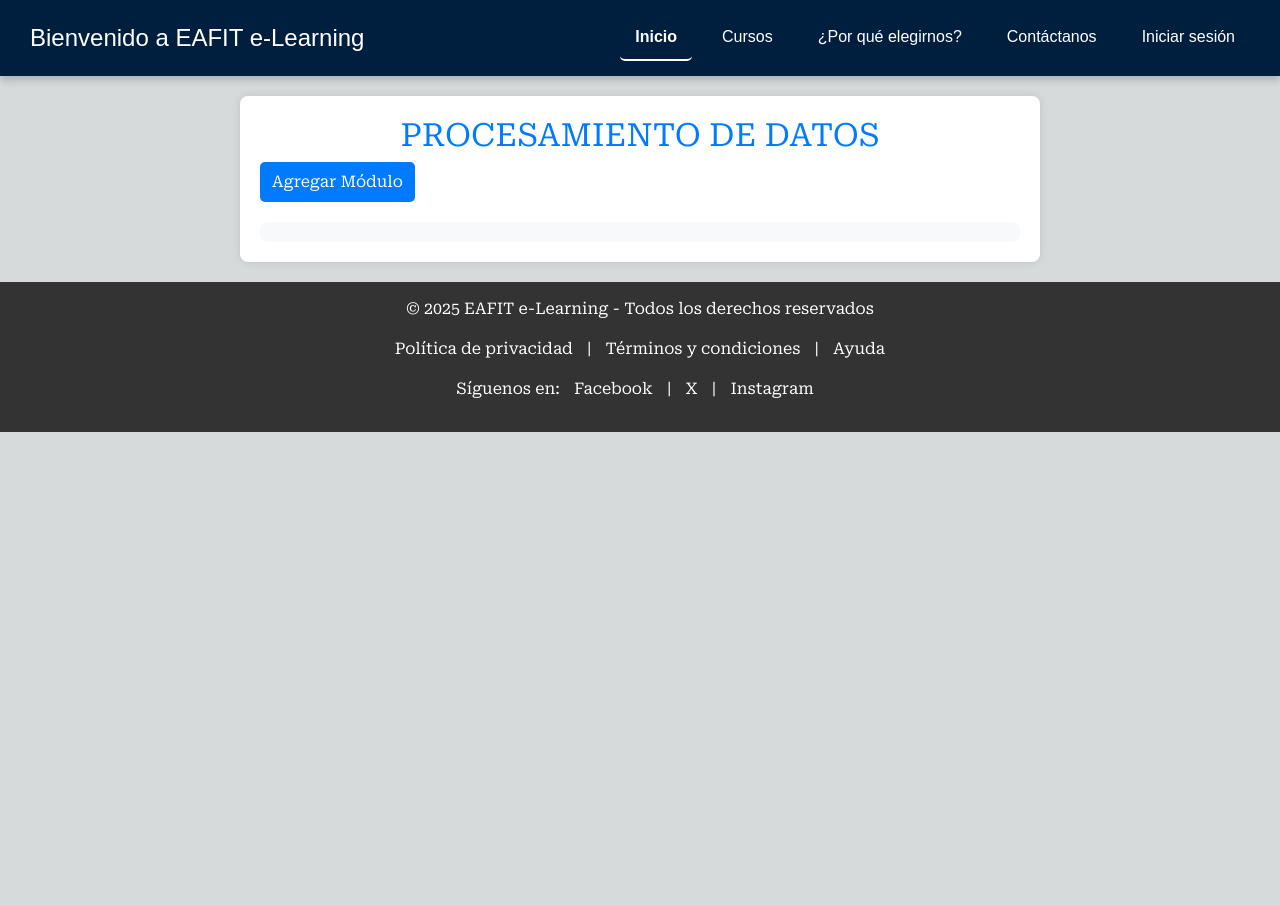
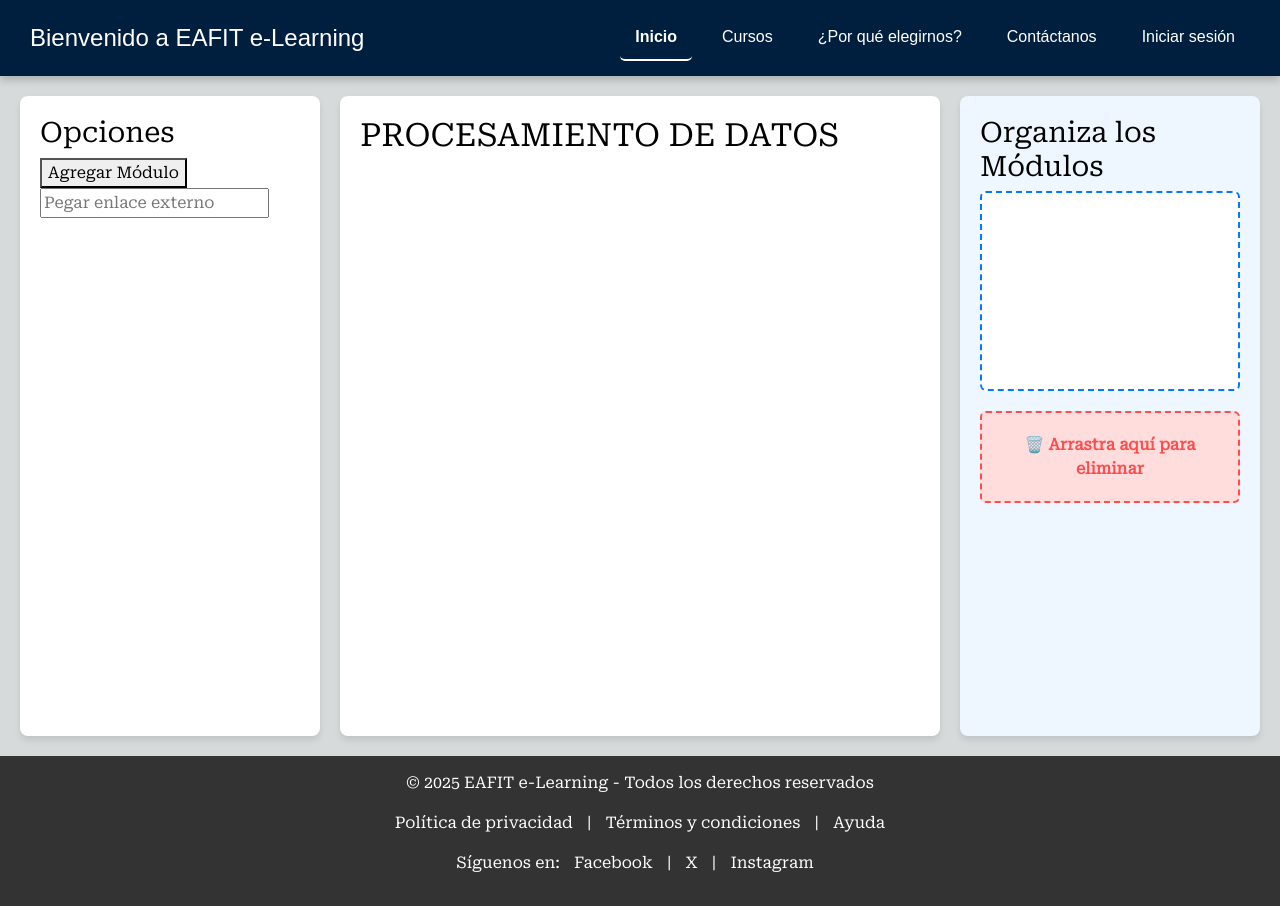
Before and after one commit to rebenew/frontendOmegaCursos, an Angular app: page /admin-dashboard/courses/edit-content/1 in a window 1280 px wide. Before the commit the page ends 800 px from the top, so only its background shows below. Built offline with nearby package versions, Linux system fonts and the light colour scheme.

Commit message:
Drag and drop corregido

```diff
--- a/src/app/Components/admin-course-components/admin-course-editor/course-editor.component.html
+++ b/src/app/Components/admin-course-components/admin-course-editor/course-editor.component.html
@@ -1,65 +1,44 @@
-<div class="course-editor" *ngIf="selectedCourse">
-  <h2>{{ selectedCourse.title }}</h2>
-  <button class="add-button" (click)="addModule()">Agregar Módulo</button>
+<div class="course-container">
+  <!-- Menú de administración -->
+  <div class="admin-menu" [class.active]="selectedModule || selectedTopic">
+    <h3>Opciones</h3>
+    <button (click)="addModule()">Agregar Módulo</button>
+    <button *ngIf="selectedModule" (click)="addTopic(selectedModule)">Agregar Topic</button>
+    <button *ngIf="selectedTopic" (click)="addSubtopic(selectedTopic)">Agregar Subtopic</button>
+    <button *ngIf="selectedModule" (click)="editModule(selectedModule)">Editar Módulo</button>
+    <button *ngIf="selectedTopic" (click)="editTopic(selectedTopic)">Editar Topic</button>
 
-  <!-- Contenedor -->
-  <div class="module-list" cdkDropList (cdkDropListDropped)="drop($event)">
-    <div class="module" *ngFor="let module of selectedCourse?.modules; let i = index" cdkDrag>
+    <div class="file-uploads">
+      <input type="text" [(ngModel)]="externalLink" placeholder="Pegar enlace externo" />
 
-      <!-- Vista normal -->
-      <div class="module-header" *ngIf="!module.isEditing">
-        <h3>{{ module.title }}</h3>
-        <div class="module-actions">
-        <button class="edit-button" (click)="editModule(module)">Editar</button>
-        <button class="delete-button" (click)="deleteModule(module)">Eliminar</button>
-        </div>
-      </div>
+    </div>
+  </div>
 
-      <div class="file-upload">
-      <input type="file" (change)="onFileSelected($event, module)" />
-      <p *ngIf="module.fileName">📁 Archivo cargado: {{ module.fileName }}</p>
-      </div>
-
-      <!-- Vista de edición -->
-      <div class="edit-mode" *ngIf="module.isEditing">
-        <input [(ngModel)]="module.title" />
-        <button class="save-button" (click)="saveModule(module)">Guardar</button>
-        <button class="cancel-button" (click)="module.isEditing = false">Cancelar</button>
-      </div>
-
-      <!-- Lista de temas dentro del módulo -->
-      <div class="topic-list">
-      <div class="topic" *ngFor="let topic of module.topics">
-        <h4>
-          {{ topic.title }}
-          <button class="edit-button"(click)="editTopic(topic)">Editar</button>
-          <button class="delete-button"(click)="deleteModule(module)">Eliminar</button>
-        </h4>
-
-        <!-- Edición de temas -->
-        <div class="edit-mode" *ngIf="topic.isEditing">
-          <input [(ngModel)]="topic.title" />
-          <button class="save-button"(click)="saveTopic(topic)">Guardar</button>
-          <button class="cancel-button"(click)="topic.isEditing = false">Cancelar</button>
-        </div>
-
-        <!-- Lista de subtemas dentro del tema -->
-        <ul class="subtopic-list">
-          <li class="subtopic" *ngFor="let subtopic of topic.subtopics">
-            {{ subtopic.title }}
-            <button class="edit-button" (click)="editSubtopic(subtopic)">Editar</button>
-            <button class="delete-button" (click)="deleteModule(module)">Eliminar</button>
-
-         <!-- Edición de subtemas -->
-            <div class="edit-mode" *ngIf="subtopic.isEditing">
-              <input [(ngModel)]="subtopic.title" />
-              <button class="save-button"(click)="saveSubtopic(subtopic)">Guardar</button>
-              <button class="cancel-button"(click)="subtopic.isEditing = false">Cancelar</button>
-             </div>
-            </li>
-          </ul>
-        </div>
+  <!-- Sección de edición -->
+  <div class="editor-section" cdkDropList [cdkDropListData]="selectedCourse?.modules || []" (cdkDropListDropped)="drop($event)">
+    <h2>{{ selectedCourse?.title }}</h2>
+    <div *ngFor="let module of selectedCourse?.modules; let i = index" cdkDrag>
+      <h3>{{ module.title }}</h3>
+      <p>ID: {{ module.id }}</p>
+      <div *ngFor="let topic of module.topics" cdkDrag class="draggable-module" (click)="selectTopic(topic)">
+        <h4>{{ topic.title }}</h4>
       </div>
     </div>
   </div>
-</div>
+  <!-- Sección de organización -->
+  <div class="drop-section">
+    <h3>Organiza los Módulos</h3>
+    <div cdkDropList
+       [cdkDropListData]="selectedCourse?.modules || []"
+       (cdkDropListDropped)="drop($event)"
+       class="drop-container">
+      <div *ngFor="let module of selectedCourse?.modules" cdkDrag class="draggable-module">
+        {{ module.title }}
+      </div>
+    </div>
+
+    <!-- Área para eliminar -->
+    <div cdkDropList (cdkDropListDropped)="deleteDrop($event)" class="delete-zone">
+      🗑️ Arrastra aquí para eliminar
+    </div>
+    </div>
--- a/src/app/Components/admin-course-components/admin-course-editor/course-editor.component.scss
+++ b/src/app/Components/admin-course-components/admin-course-editor/course-editor.component.scss
@@ -1,128 +1,66 @@
-// Estilos generales
-$primary-color: #007bff;
-$danger-color: #dc3545;
-$success-color: #28a745;
-$light-gray: #f8f9fa;
-$border-radius: 8px;
+.course-container {
+  display: grid;
+  grid-template-columns: 1fr 2fr 1fr;
+  gap: 20px;
+  padding: 20px;
+}
 
-.course-editor {
-  max-width: 800px;
-  margin: 20px auto;
+.editor-section {
+  background: #ffffff;
   padding: 20px;
-  background: white;
-  border-radius: $border-radius;
-  box-shadow: 0 0 10px rgba(0, 0, 0, 0.1);
+  border-radius: 8px;
+  box-shadow: 0 4px 6px rgba(0, 0, 0, 0.1);
+  min-height: 80vh;
+  overflow-y: auto;
+}
 
-  h2 {
-    color: $primary-color;
-    text-align: center;
-  }
+.drop-section {
+  background: #eef6ff;
+  padding: 20px;
+  border-radius: 8px;
+  box-shadow: 0 4px 6px rgba(0, 0, 0, 0.1);
+}
 
-  button {
-    background: $primary-color;
-    color: white;
-    padding: 8px 12px;
-    border: none;
-    border-radius: 5px;
-    cursor: pointer;
-    transition: background 0.3s;
+.drop-container {
+  min-height: 200px;
+  background: #ffffff;
+  padding: 15px;
+  border-radius: 6px;
+  border: 2px dashed #007bff;
+  display: flex;
+  flex-direction: column;
+  gap: 10px;
+}
 
-    &:hover {
-      background: darken($primary-color, 10%);
-    }
-  }
+.draggable-module {
+  padding: 10px;
+  background: #007bff;
+  color: white;
+  margin: 5px 0;
+  border-radius: 6px;
+  cursor: grab;
+  text-align: center;
+}
 
-  .module-list {
-    margin-top: 20px;
-    padding: 10px;
-    background: $light-gray;
-    border-radius: $border-radius;
+.delete-zone {
+  margin-top: 20px;
+  padding: 20px;
+  text-align: center;
+  background: #ffdddd;
+  border: 2px dashed #ff4d4d;
+  border-radius: 6px;
+  color: #ff4d4d;
+  font-weight: bold;
+}
 
-    .module {
-      background: white;
-      margin-bottom: 10px;
-      padding: 10px;
-      border-radius: $border-radius;
-      box-shadow: 0 2px 5px rgba(0, 0, 0, 0.1);
-      display: flex;
-      flex-direction: column;
-
-      h3 {
-        margin: 0;
-        color: $primary-color;
-      }
-
-      .module-actions {
-        display: flex;
-        gap: 5px;
-        margin-top: 10px;
-      }
-
-      .edit-mode {
-        display: flex;
-        flex-direction: column;
-        gap: 5px;
-
-        input {
-          padding: 8px;
-          border: 1px solid #ccc;
-          border-radius: 5px;
-        }
-
-        button {
-          background: $success-color;
-
-          &:hover {
-            background: darken($success-color, 10%);
-          }
-        }
-      }
-
-      .delete-button {
-        background: $danger-color;
-
-        &:hover {
-          background: darken($danger-color, 10%);
-        }
-      }
-    }
-  }
-
-  .topic {
-    margin-left: 20px;
-    padding: 10px;
-    background: #fff;
-    border-radius: $border-radius;
-    box-shadow: 0 2px 5px rgba(0, 0, 0, 0.1);
-
-    h4 {
-      color: $primary-color;
-    }
-
-    ul {
-      list-style: none;
-      padding: 0;
-
-      li {
-        padding: 5px;
-        background: $light-gray;
-        margin: 5px 0;
-        border-radius: 5px;
-
-        .subtopic-actions {
-          display: flex;
-          gap: 5px;
-        }
-      }
-    }
-  }
-
-  .file-upload {
-    margin-top: 10px;
-
-    input {
-      display: block;
-      margin-top: 5px;
-    }
-  }
+.admin-menu {
+  background: #ffffff;
+  padding: 20px;
+  border-radius: 8px;
+  box-shadow: 0 4px 6px rgba(0, 0, 0, 0.1);
+  min-height: 80vh;
 }
+[cdkDrag] {
+  touch-action: none !important;
+  user-select: none !important;
+}
--- a/src/app/Components/admin-course-components/admin-course-editor/course-editor.component.ts
+++ b/src/app/Components/admin-course-components/admin-course-editor/course-editor.component.ts
@@ -2,45 +2,50 @@ import { Component, OnInit } from '@angular/core';
 import { CourseEditorService } from '../../../services/admin-course-services/course-editor-service/course-editor.service';
 import { Course, Module, Topic, Subtopic } from '../../../models/admin-course-models/course-editor-model';
 import { CommonModule } from '@angular/common';
-import { CdkDragDrop, CdkDropList, moveItemInArray} from '@angular/cdk/drag-drop'
+import { CdkDragDrop, CdkDropList, moveItemInArray, DragDropModule } from '@angular/cdk/drag-drop';
 import { FormsModule } from '@angular/forms';
 import { ActivatedRoute } from '@angular/router';
 
-
 @Component({
   selector: 'app-course-editor',
-  imports: [CommonModule, CdkDropList, FormsModule],
+  imports: [CommonModule, CdkDropList, FormsModule, DragDropModule],
   standalone: true,
   templateUrl: './course-editor.component.html',
   styleUrl: './course-editor.component.scss'
 })
-export class CourseEditorComponent implements OnInit{
+export class CourseEditorComponent implements OnInit {
   courses: Course[] = [];
   selectedCourse: Course | null = null;
+  selectedModule: Module | null = null;
+  selectedTopic: Topic | null = null;
 
   constructor(
     private route: ActivatedRoute,
-    private courseService: CourseEditorService){}
+    private courseService: CourseEditorService
+  ) {}
 
   ngOnInit() {
     const courseId = Number(this.route.snapshot.paramMap.get('id'));
 
     this.courseService.getCourses().subscribe(data => {
       this.courses = data;
-      console.log("📌 Cursos cargados:", this.courses);
-
       this.selectedCourse = this.courses.find(course => course.id === courseId) || null;
-
-      if (this.selectedCourse) {
-        console.log("✅ Curso seleccionado:", this.selectedCourse);
-      } else {
-        console.error("❌ Curso no encontrado con ID:", courseId);
-      }
     });
   }
 
-  selectCourse(course: Course) {
-    this.selectedCourse = course;
+  selectModule(module: Module) {
+    this.selectedModule = module;
+    this.selectedTopic = null;
+  }
+
+  selectTopic(topic: Topic) {
+    this.selectedTopic = topic;
+    this.selectedModule = null;
+  }
+
+  deselectSelections() {
+    this.selectedModule = null;
+    this.selectedTopic = null;
   }
 
   addModule() {
@@ -49,19 +54,43 @@ export class CourseEditorComponent implements OnInit{
       this.selectedCourse = { ...this.selectedCourse };
     }
   }
-  drop (event: CdkDragDrop<Module[]>) {
-    if (this.selectedCourse) {
+
+  addTopic(module: Module) {
+    this.courseService.addTopic(module, "Nuevo Topic");
+  }
+
+  addSubtopic(topic: Topic) {
+    this.courseService.addSubtopic(topic, "Nuevo Subtopic");
+  }
+
+  drop(event: CdkDragDrop<any[]>) {
+    console.log('Evento detectado:', event);
+    if (!event.container.data || !event.previousContainer.data) {
+      console.warn('No hay datos en el contenedor');
+      return;
+    }
+
+    console.log('Índice previo:', event.previousIndex);
+    console.log('Índice nuevo:', event.currentIndex);
+
+    if (this.selectedCourse && this.selectedCourse.modules) {
       moveItemInArray(this.selectedCourse.modules, event.previousIndex, event.currentIndex);
-      this.courseService.saveCourses();
     }
   }
+  deleteDrop(event: CdkDragDrop<Module[]>) {
+    console.log("Intentando eliminar un módulo");
+
+    if (!this.selectedCourse) return;
+
+    const moduleToDelete = this.selectedCourse.modules[event.previousIndex];
+    console.log("Eliminando:", moduleToDelete);
+
+    this.selectedCourse.modules = this.selectedCourse.modules.filter(m => m !== moduleToDelete);
+    this.courseService.saveCourses();
+  }
+
   editModule(module: Module) {
     module.isEditing = true;
-  }
-
-  saveModule(module: Module) {
-    module.isEditing = false;
-    this.courseService.saveCourses();
   }
 
   deleteModule(module: Module) {
@@ -69,36 +98,40 @@ export class CourseEditorComponent implements OnInit{
     this.selectedCourse.modules = this.selectedCourse.modules.filter(m => m !== module);
   }
 
-  deleteTopic(module: Module, topic: Topic) {
-    module.topics = module.topics.filter(t => t !== topic);
-  }
-
-  deleteSubtopic(topic: Topic, subtopic: Subtopic) {
-    topic.subtopics = topic.subtopics.filter(s => s !== subtopic);
-  }
-
   editTopic(topic: Topic) {
     topic.isEditing = true;
   }
 
-  saveTopic(topic: Topic) {
-    topic.isEditing = false;
+  deleteTopic(topic: Topic) {
+    if (this.selectedModule) {
+      this.selectedModule.topics = this.selectedModule.topics.filter(t => t !== topic);
+    }
   }
 
-  editSubtopic(subtopic: Subtopic) {
-    subtopic.isEditing = true;
-  }
+  onFileSelected(event: Event, entity: Module | Topic | null, fileType: string) {
+    if (!entity) return;
 
-  saveSubtopic(subtopic: Subtopic) {
-    subtopic.isEditing = false;
-  }
-
-  onFileSelected(event: Event, module: Module) {
     const input = event.target as HTMLInputElement;
     if (input.files && input.files.length > 0) {
       const file = input.files[0];
-      module.fileName = file.name;
-      console.log(`Archivo cargado en ${module.title}:`, file.name);
+      entity.fileName = file.name;
+      console.log(`Archivo (${fileType}) cargado en ${entity.title}:`, file.name);
     }
   }
+  get externalLink(): string {
+    return this.selectedModule?.externalLink || this.selectedTopic?.externalLink || '';
+  }
+
+  set externalLink(value: string) {
+    if (this.selectedModule) {
+      this.selectedModule.externalLink = value;
+    } else if (this.selectedTopic) {
+      this.selectedTopic.externalLink = value;
+    }
+  }
+  debugModule(module: any) {
+    console.log("Módulo detectado:", module);
+  }
+
+
 }
--- a/src/app/models/admin-course-models/course-editor-model.ts
+++ b/src/app/models/admin-course-models/course-editor-model.ts
@@ -11,6 +11,7 @@ export interface Course {
     topics: Topic[];
     isEditing?: boolean;
     fileName?: string;
+    externalLink?: string;
   }
 
   export interface Topic {
@@ -19,6 +20,7 @@ export interface Course {
     subtopics: Subtopic[];
     isEditing?: boolean;
     fileName?: string;
+    externalLink?: string;
   }
 
   export interface Subtopic {
@@ -27,6 +29,7 @@ export interface Course {
     files: FileData[];
     isEditing?: boolean;
     fileName?: string;
+    externalLink?: string;
   }
 
   export interface FileData {
```
Also changed, not shown: src/app/services/admin-course-services/course-editor-service/course-editor.service.ts (+25 -2 lines).
